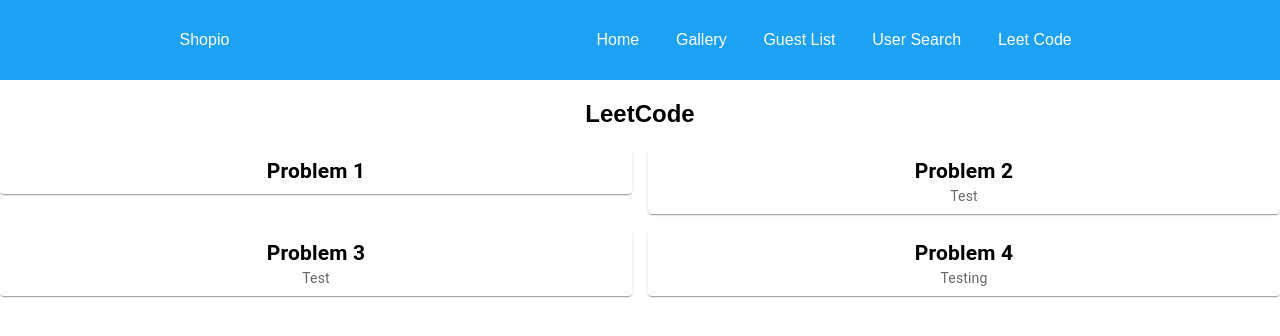
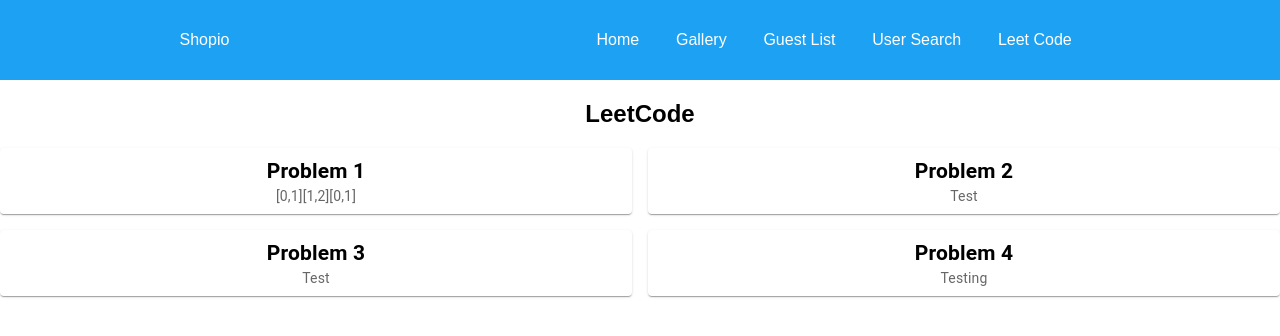
Before and after one commit to manjeet8818/TypeScript, a React (Create React App) app: page /code in a window 1280 px wide. Shown: the top 336 px of the page. Built offline with nearby package versions, Linux system fonts and the light colour scheme.

Commit message:
Adding files

```diff
--- a/src/state/LeetCode.tsx
+++ b/src/state/LeetCode.tsx
@@ -25,13 +25,13 @@ const LeetCode: React.FC = () => {
   const target3 = 6;
 
   // Function to calculate results and update state
-  // useEffect(() => {
-  //   setResults([
-  //     twoSum(nums1, target1),
-  //     twoSum(nums2, target2),
-  //     twoSum(nums3, target3),
-  //   ]);
-  // }, []); // Empty dependency array ensures this effect runs only once
+  useEffect(() => {
+    setResults([
+      twoSum(nums1, target1),
+      twoSum(nums2, target2),
+      twoSum(nums3, target3),
+    ]);
+  }, []); // Empty dependency array ensures this effect runs only once
 
   return (
     <div>
```
